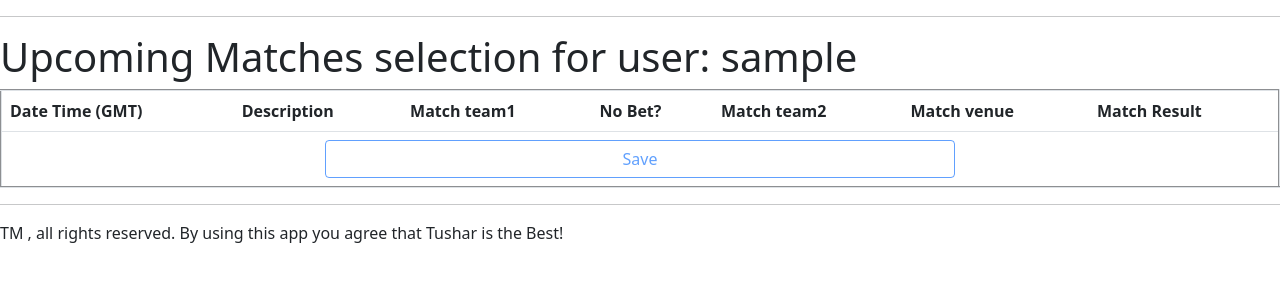
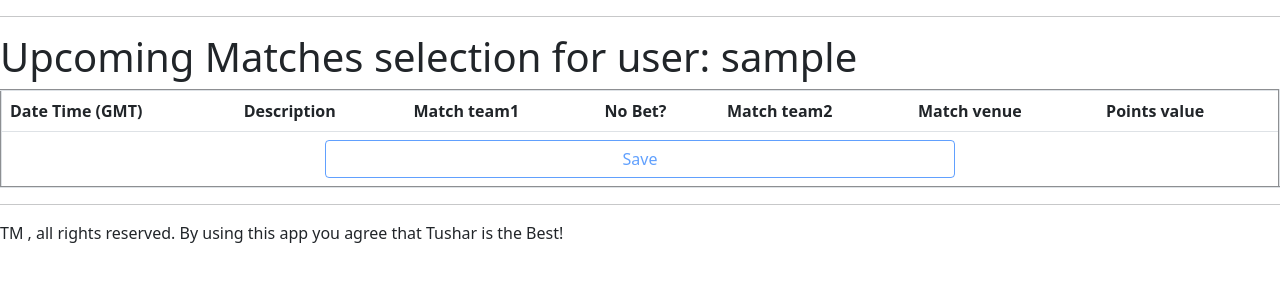
Before and after one commit to tusharbmw/cricBet, a Django app: page /schedule/ in a window 1280 px wide. Shown: the part 126-426 px from the top of the page. Run offline with Django 3.2, Linux system fonts and the light colour scheme; the visitor is signed in with stand-in values (Sample User, id 1); data comes from the database, SQL or seed files in the repository; data that the repository does not hold is empty.

Commit message:
match weight display in UI

```diff
--- a/src/accounts/templates/accounts/dashboard.html
+++ b/src/accounts/templates/accounts/dashboard.html
@@ -12,6 +12,7 @@
         <th scope="col"> Team2 </th>
         <th scope="col"> Team2 Selected by</th>
         <th scope="col"> Match Venue </th>
+        <th scope="col"> Points Value </th>
         <th scope="col"> Match Status </th>
     <tr>
 {% for current_match in current_matches %}
@@ -22,6 +23,7 @@
     <td><img src="{{current_match.team2.logo_url}}" class="rounded-circle border border-5" alt="{{current_match.team2.description}}"> {{current_match.team2}}</td>
     <td>{{current_match.match_sel2}}</td>
     <td>{{current_match.venue}}</td>
+    <td>{{current_match.match_points}}</td>
     {% if current_match.result == 'IP' %}
        <td> <div class="d-flex align-items-center">In Progress &nbsp;
                 <div class="spinner-grow text-success" role="status"></div>
@@ -81,6 +83,7 @@
         <th scope="col"> Match team2 </th>
         <th scope="col"> Team2 Selected by</th>
         <th scope="col"> Match venue </th>
+        <th scope="col"> Points Value </th>
         <th scope="col"> Match Status </th>
     <tr>
     <tr>
@@ -90,6 +93,7 @@
         <td><img src="{{next_match.team2.logo_url}}" class="rounded-circle border border-5" alt="{{next_match.team2.description}}"> {{next_match.team2}}</td>
         <td>{{next_match_sel2}}</td>
         <td>{{next_match.venue}}</td>
+        <td>{{next_match.match_points}}</td>
         <td>{{next_match.result}}</td>
     </tr>
     {% endif %}
@@ -104,6 +108,7 @@
         <th scope="col"> Match team2 </th>
         <th scope="col"> Team2 Selected by</th>
         <th scope="col"> Match venue </th>
+        <th scope="col"> Points Value </th>
         <th scope="col"> Match Status </th>
     <tr>
     <tr>
@@ -113,6 +118,7 @@
         <td><img src="{{last_match.team2.logo_url}}" class="rounded-circle border border-5" alt="{{last_match.team2.description}}"> {{last_match.team2}}</td>
         <td>{{last_match_sel2}}</td>
         <td>{{last_match.venue}}</td>
+        <td>{{last_match.match_points}}</td>
         {% if  last_match.result == 'team1'%}
             <td><img src="{{last_match.team1.logo_url}}" class="rounded-circle border border-5" alt="{{last_match.team1.description}}"> {{last_match.team1.description}} Won</td>
         {% elif  last_match.result == 'team2'%}
--- a/src/accounts/templates/accounts/results.html
+++ b/src/accounts/templates/accounts/results.html
@@ -11,6 +11,7 @@
         <th scope="col"> Match team2 </th>
         <th scope="col"> Team2 Selected by</th>
         <th scope="col"> Match venue </th>
+        <th scope="col"> Points value </th>
         <th scope="col"> Match Winner </th>
     <tr>
     {% for current_match in matches %}
@@ -22,6 +23,7 @@
     <td>{{current_match.team2}}</td>
     <td>{{current_match.match_sel2}}</td>
     <td>{{current_match.venue}}</td>
+    <td>{{current_match.match_points}}</td>
     <td>{{current_match.result}}</td>
     </tr>
     {% endfor %}
--- a/src/accounts/templates/accounts/schedule.html
+++ b/src/accounts/templates/accounts/schedule.html
@@ -26,7 +26,8 @@
         <th scope="col"> No Bet? </th>
         <th scope="col"> Match team2 </th>
         <th scope="col"> Match venue </th>
-        <th scope="col"> Match Result </th>
+        <th scope="col"> Points value </th>
+
     <tr>
 
     {% for m in matches_list %}
@@ -40,7 +41,7 @@
     <td><input type="radio" class="btn-check" name="options_{{m.id}}" value="team2" id="team_2_{{m.id}}" autocomplete="off" onchange="document.getElementById('mySaveBtn').disabled = false;" {{m.team2_checked}} {{disabled}} >
 <label class="btn btn-outline-success" for="team_2_{{m.id}}">{{m.team2}}</label></td>
     <td>{{m.venue}}</td>
-    <td>{{m.result}}</td>
+    <td>{{m.match_points}}</td>
     </tr>
     {% endfor %}
 
--- a/src/accounts/urls.py
+++ b/src/accounts/urls.py
@@ -3,7 +3,7 @@ from . import views
 
 
 urlpatterns = [
-    path('', views.schedule_view),
+    path('', views.dashboard),
     path('contact/', views.contact),
     path('teams/', views.teams_view),
     path('login/', views.login_page, name='login'),
--- a/src/accounts/views.py
+++ b/src/accounts/views.py
@@ -417,6 +417,7 @@ def dashboard(request):
                         'result': current_match.result,
                         'venue': current_match.venue,
                         'description': current_match.description,
+                        'match_points': current_match.match_points,
                         'match_sel1': ", ".join(current_match_sel1),
                         'match_sel2': ", ".join(current_match_sel2)}
 
@@ -475,6 +476,7 @@ def schedule_view(request, pk=''):
                     'datetime': m.datetime,
                     'result': m.result,
                     'venue': m.venue,
+                    'match_points': m.match_points,
                     'description': m.description}
         if m.selection_set.filter(user=user).count() == 0:
             tmp_dict['none_checked'] = 'checked'
@@ -527,6 +529,7 @@ def results_view(request):
                             'datetime': current_match.datetime,
                             'result': result,
                             'venue': current_match.venue,
+                            'match_points': current_match.match_points,
                             'description': current_match.description,
                             'match_sel1': ", ".join(current_match_sel1),
                             'match_sel2': ", ".join(current_match_sel2)}
```
